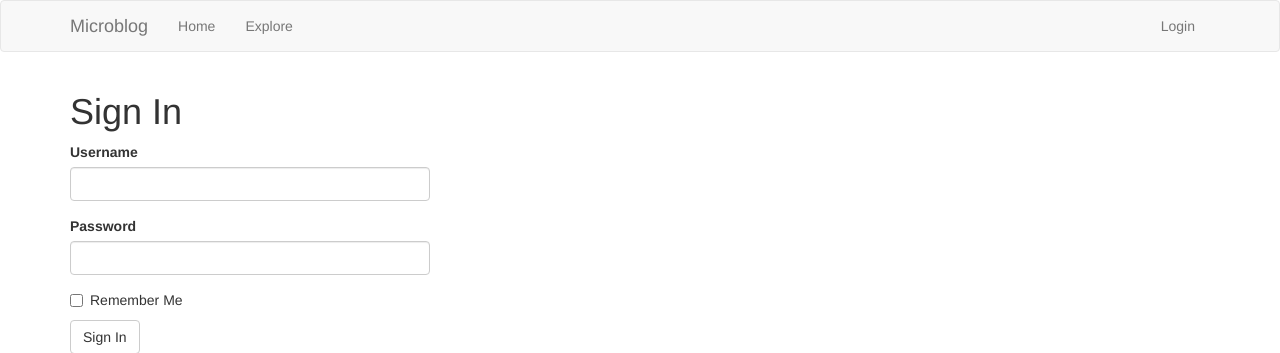
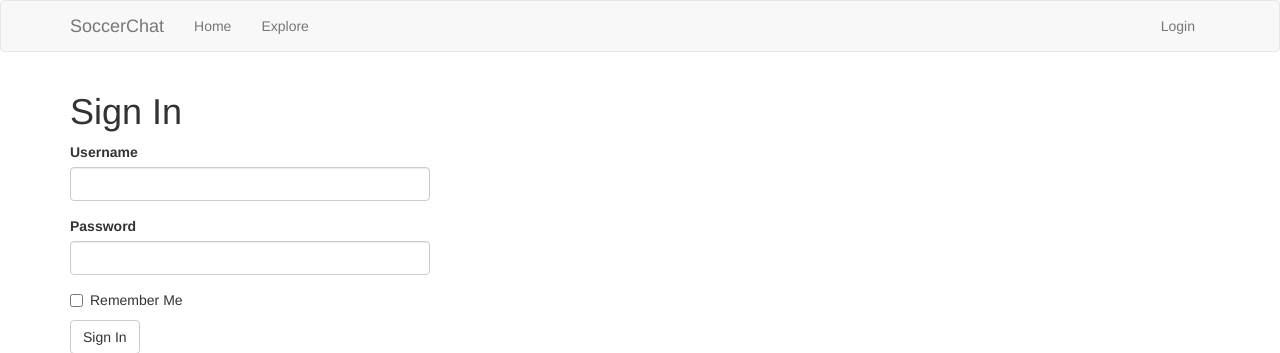
Before and after one commit to murth061/soccerapp, a Flask app: a page that uses app/templates/base.html in a window 1280 px wide. Shown: the top 353 px of the page. Run offline with Flask 2, Linux system fonts and the light colour scheme; some libraries are stand-ins or nearby versions.

Commit message:
index & base

```diff
--- a/app/templates/base.html
+++ b/app/templates/base.html
@@ -1,7 +1,7 @@
 {% extends 'bootstrap/base.html' %}
 
 {% block title %}
-    {% if title %}{{ title }} - Microblog{% else %}Welcome to Microblog{% endif %}
+    {% if title %}{{ title }} - SoccerChat{% else %}Welcome to SoccerChat!{% endif %}
 {% endblock %}
 
 {% block navbar %}
@@ -14,7 +14,7 @@
                     <span class="icon-bar"></span>
                     <span class="icon-bar"></span>
                 </button>
-                <a class="navbar-brand" href="{{ url_for('index') }}">Microblog</a>
+                <a class="navbar-brand" href="{{ url_for('index') }}">SoccerChat</a>
             </div>
             <div class="collapse navbar-collapse" id="bs-example-navbar-collapse-1">
                 <ul class="nav navbar-nav">
--- a/app/templates/index.html
+++ b/app/templates/index.html
@@ -26,6 +26,6 @@
         </nav>
         <h1> Look at these Premier League live Standings!</h1>
         {% for i in range(0,19) %}
-              <li>{{rank[i]}}  <img src={{logos[i]}}> {{name[i]}} Points: {{points[i]}}   </li>
+              <li>{{rank[i]}}  <img src={{logos[i]}} style="width:25px;height:25px;"> {{name[i]}} Points: {{points[i]}}   </li>
             {% endfor %}
 {% endblock %}
```
